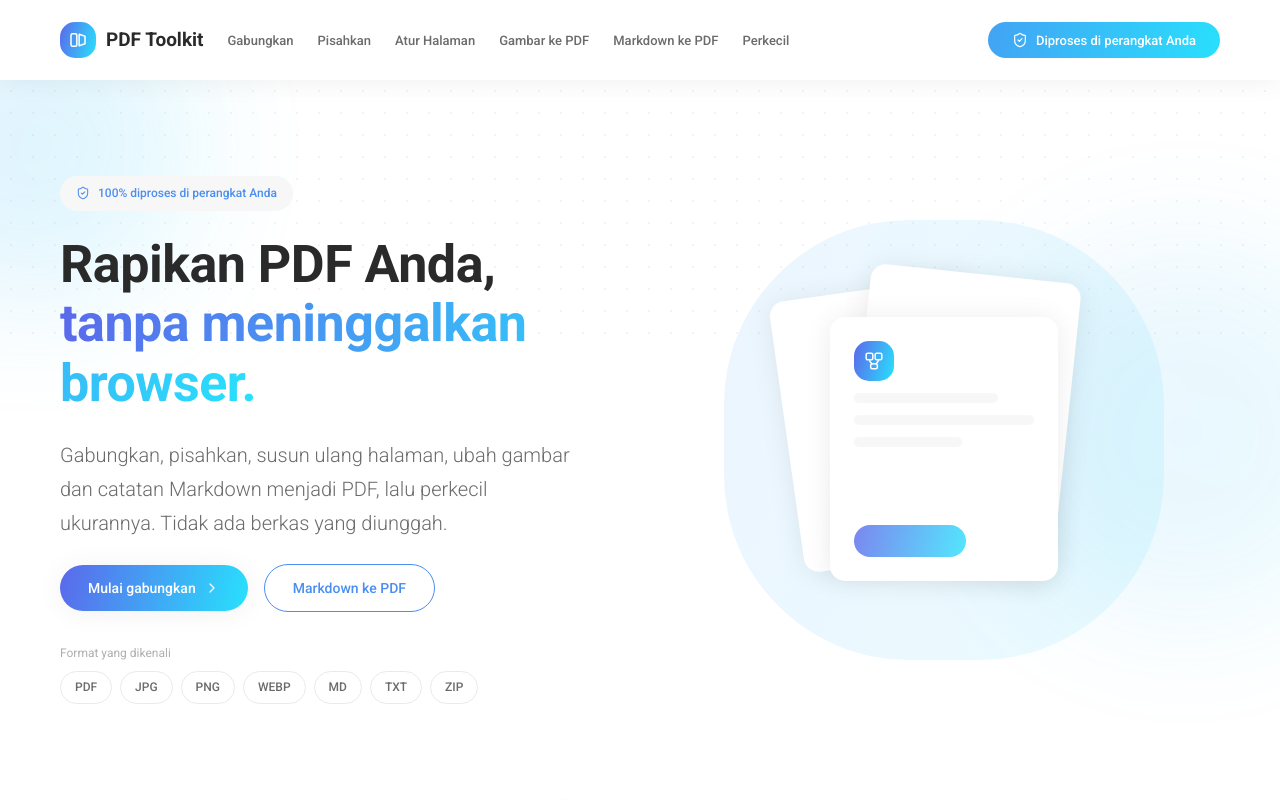
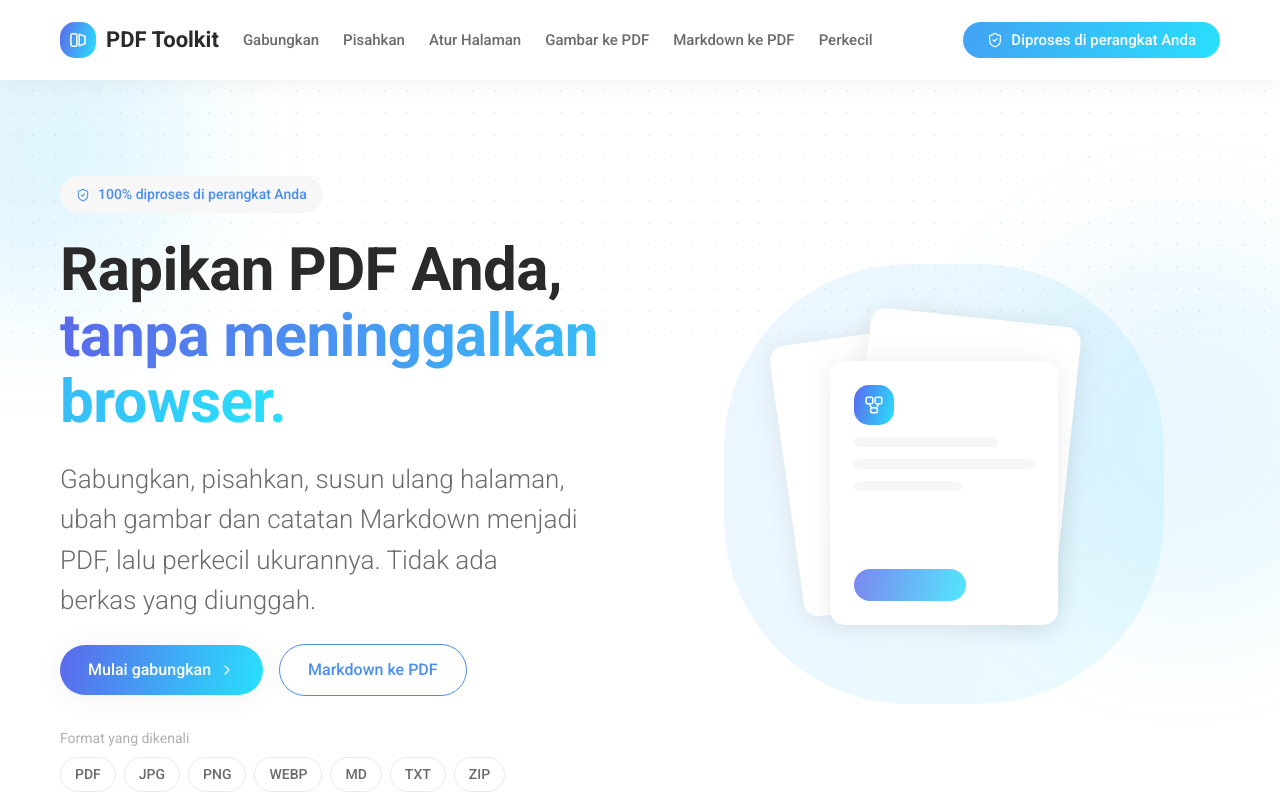
Before and after one commit to hamizangholib/pdf_split_merge, a website built with Vite: page index.html in a window 1280 px wide. Shown: the top 800 px of the page. Built offline with nearby package versions, Linux system fonts and the light colour scheme.

Commit message:
debug visual

```diff
--- a/src/style.css
+++ b/src/style.css
@@ -38,45 +38,47 @@
   --color-divider: #f2f2f2;
   --color-hairline: #eaeaea;
 
-  /* Type ramp — Roboto sits tighter than Inter, so tracking goes to zero. */
-  --text-hero: 52px;
-  --text-hero--line-height: 1.15;
-  --text-hero--letter-spacing: -0.5px;
+  /* Type ramp — the sizes of the original system, set in Roboto. Roboto sits
+     tighter than Inter, so tracking goes to (near) zero, but the sizes stay
+     where they were: anything smaller reads as a zoomed-out page. */
+  --text-hero: 60px;
+  --text-hero--line-height: 1.1;
+  --text-hero--letter-spacing: -0.6px;
   --text-hero--font-weight: 700;
 
-  --text-display-lg: 40px;
-  --text-display-lg--line-height: 1.2;
+  --text-display-lg: 44px;
+  --text-display-lg--line-height: 1.15;
   --text-display-lg--letter-spacing: -0.4px;
   --text-display-lg--font-weight: 700;
 
-  --text-display-md: 32px;
-  --text-display-md--line-height: 1.25;
+  --text-display-md: 36px;
+  --text-display-md--line-height: 1.2;
   --text-display-md--letter-spacing: -0.3px;
   --text-display-md--font-weight: 700;
 
-  --text-lead: 26px;
-  --text-lead--line-height: 1.3;
+  --text-lead: 30px;
+  --text-lead--line-height: 1.2;
   --text-lead--font-weight: 500;
 
-  --text-lead-airy: 20px;
-  --text-lead-airy--line-height: 1.7;
+  --text-lead-airy: 26px;
+  --text-lead-airy--line-height: 1.55;
   --text-lead-airy--font-weight: 300;
 
-  --text-tagline: 19px;
-  --text-tagline--line-height: 1.35;
+  --text-tagline: 22px;
+  --text-tagline--line-height: 1.3;
   --text-tagline--font-weight: 500;
 
-  --text-body: 15px;
-  --text-body--line-height: 1.75;
+  --text-body: 18px;
+  --text-body--line-height: 1.6;
   --text-body--font-weight: 400;
 
-  --text-caption: 14px;
+  --text-caption: 16px;
   --text-caption--line-height: 1.6;
 
-  --text-fine: 12px;
-  --text-fine--line-height: 1.55;
+  --text-fine: 14px;
+  --text-fine--line-height: 1.5;
 
-  --text-nav: 13px;
+  --text-nav: 15px;
   --text-nav--line-height: 1;
   --text-nav--font-weight: 500;
 
@@ -125,7 +127,7 @@
   body {
     font-family: var(--font-sans);
     font-size: var(--text-body);
-    line-height: 1.75;
+    line-height: 1.6;
     color: var(--color-ink-80);
   }
 
@@ -351,32 +353,8 @@
   }
 }
 
-/* One switch for every motion above. */
-@media (prefers-reduced-motion: reduce) {
-  .reveal {
-    opacity: 1;
-    transform: none;
-    transition: none;
-  }
-
-  .reveal,
-  .stagger > .reveal {
-    transition-delay: 0ms;
-  }
-
-  .page-enter,
-  .float-slow,
-  .float-slower,
-  .gradient-drift,
-  .dropzone.is-dragging .dropzone-glyph,
-  .preloader-dots span {
-    animation: none;
-  }
-
-  .dropzone.is-dragging {
-    transform: none;
-  }
-}
+/* Note: the motion above deliberately ignores `prefers-reduced-motion`, by
+   request — the animations run on every device regardless of the OS setting. */
 
 /* Decorative dot field — sits behind a section without competing with it. */
 .dot-grid {
@@ -410,9 +388,3 @@
     transform: translateX(-50%);
   }
 }
-
-@media (prefers-reduced-motion: reduce) {
-  .marquee-track {
-    animation: none;
-  }
-}
--- a/src/views/welcome.js
+++ b/src/views/welcome.js
@@ -249,12 +249,15 @@ export function renderWelcome() {
         </div>
       </section>
 
-      <!-- Technology ticker -->
-      <section class="border-t border-hairline bg-parchment py-8">
-        <p class="mb-4 text-center text-fine text-ink-48">Dibangun dengan</p>
+      <!-- Technology ticker. One pass of the list is ~900px wide; the list is
+           repeated six times and the track scrolls by half its width, so half a
+           track (~2700px) still fills an ultrawide screen rather than leaving a
+           gap at one end. -->
+      <section class="border-t border-hairline bg-parchment py-10">
+        <p class="mb-5 text-center text-caption text-ink-48">Dibangun dengan</p>
         <div class="marquee">
           <div class="marquee-track">
-            ${[...stack, ...stack]
+            ${[...stack, ...stack, ...stack, ...stack, ...stack, ...stack]
               .map(
                 (name) =>
                   `<span class="text-tagline font-medium text-ink-48">${name}</span>`,
@@ -271,19 +274,14 @@ export function renderWelcome() {
 }
 
 /**
- * Counts each fact up from zero the first time it scrolls into view. Reduced
- * motion (or a browser without IntersectionObserver) simply keeps the final
- * number, which is already in the markup.
+ * Counts each fact up from zero the first time it scrolls into view. A browser
+ * without IntersectionObserver simply keeps the final number, which is already
+ * in the markup.
  */
 function attachCounters(root) {
   const numbers = [...root.querySelectorAll('[data-count]')];
 
-  if (
-    !('IntersectionObserver' in window) ||
-    window.matchMedia('(prefers-reduced-motion: reduce)').matches
-  ) {
-    return;
-  }
+  if (!('IntersectionObserver' in window)) return;
 
   const observer = new IntersectionObserver(
     (entries) => {
```
